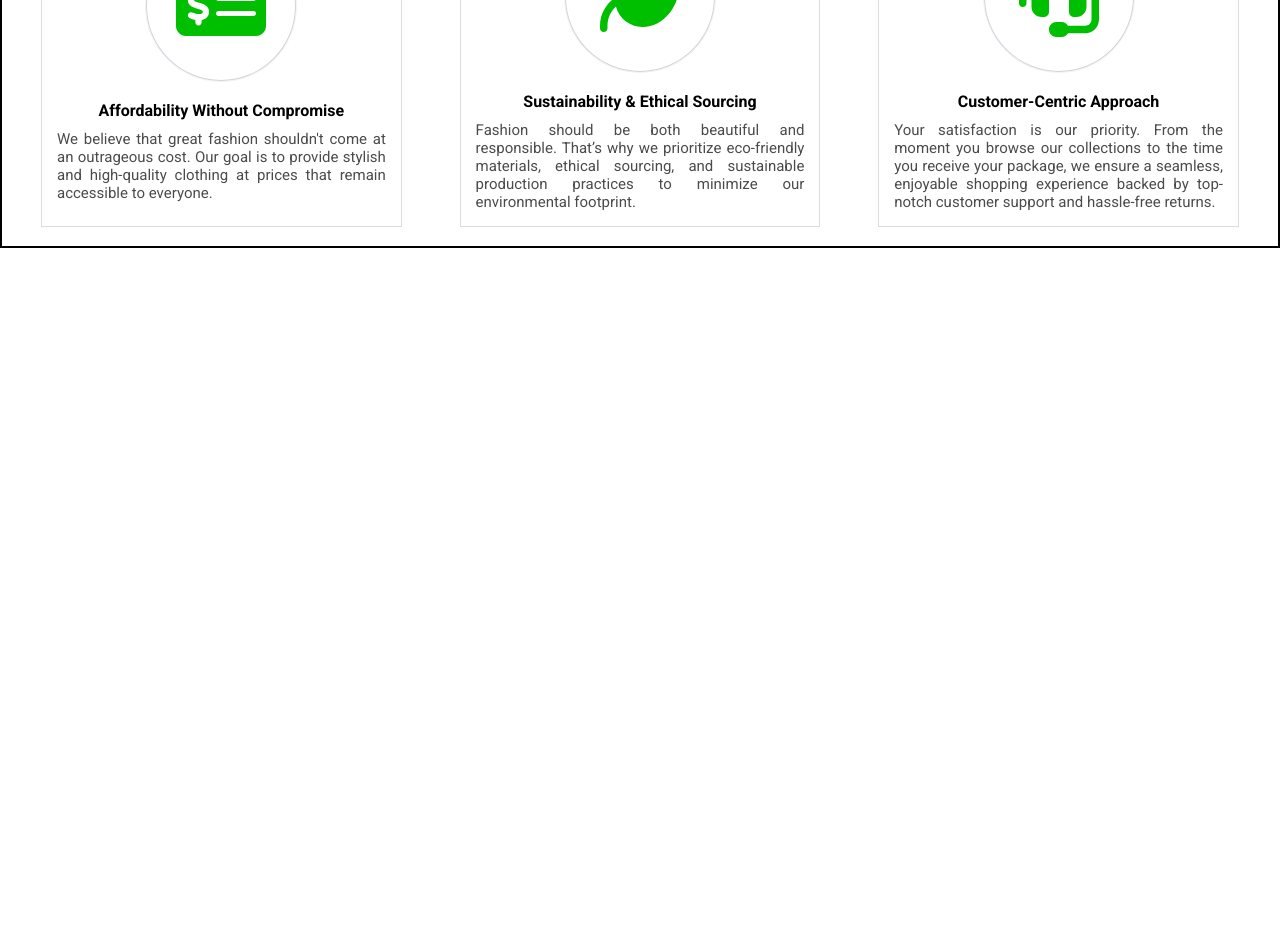
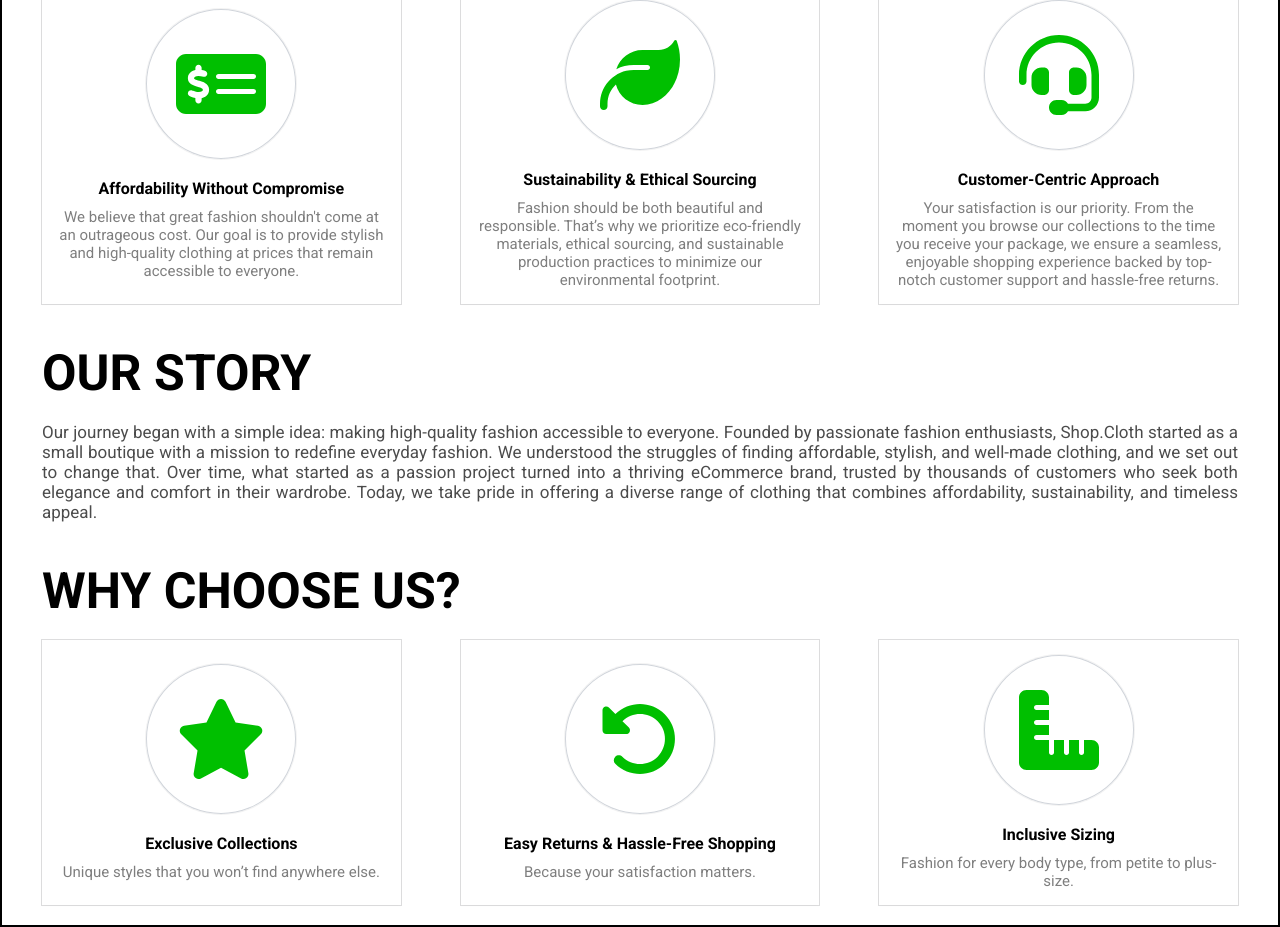
Before and after one commit to Blessen25/clothappcstm, a React (Create React App) app in the folder frontend/clothapp/: page /Aboutus in a window 1280 px wide. Shown: the part 680-1607 px from the top of the page. Before the commit the page ends 928 px from the top, so only its background shows below. Built offline with nearby package versions, Linux system fonts and the light colour scheme.

Commit message:
Commited Changes

```diff
--- a/frontend/clothapp/src/components/aboutcomp/aboutcomp.tsx
+++ b/frontend/clothapp/src/components/aboutcomp/aboutcomp.tsx
@@ -1,9 +1,10 @@
 import React from "react";
 import './aboutstyles.css';
 import { FlexCompwithimg, ReverseFlexCompwithimg } from "../flexcomp.tsx";
-import { AboutusthreecarddivProps } from "../../interface/interface.tsx";
+import { AboutusthreecarddivProps, AboutusthreefeaturesProps } from "../../interface/interface.tsx";
 import { faDollarSign, faHeadset, faLeaf, faM, faMoneyBill, faMoneyBill1Wave, faMoneyBillTransfer, faMoneyBillWave, faMoneyCheckDollar, faSearch } from "@fortawesome/free-solid-svg-icons";
 import { FontAwesomeIcon } from "@fortawesome/react-fontawesome";
+import { ourmissionandvaluesdata, whychooseusdata } from "../../data.tsx";
 
 export const AboutIntroComp = () =>{
 
@@ -11,21 +12,35 @@ export const AboutIntroComp = () =>{
 
         <>
             <div className="maindivcstmeverypage aboutusintodiv">
-                <h1 className="mainheadingcstm">About Us</h1>
+                <h1 className="mainheadingcstm">ABOUT US</h1>
                 <FlexCompwithimg img={"assets/Images/models_suit_men.jpg"} htext={"QUALITY MEETS STYLE"} ptext={"At Shop.Cloth, we believe that fashion is more than just clothing—it's a statement of individuality, confidence, and self-expression. Our carefully curated collections are designed to bring you the latest trends while maintaining an emphasis on quality and affordability. From timeless classics to bold modern styles, we ensure that every piece is crafted with premium fabrics and attention to detail, so you can look and feel your best—every day."} button={true} buttonlabel="View All"/>
-                <Aboutusthreefeatures />
+                <Aboutusthreefeatures title={"OUR MISSION AND VALUES"} features={ourmissionandvaluesdata}/>
+                <AboutusOurStory />
+                <WhychooseusComp />
             </div>
         </>
     )
 }
 
-export const Aboutusthreefeatures = () => {
+export const Aboutusthreefeatures:React.FC<AboutusthreefeaturesProps> = (Props) => {
     return(
-        <div className="aboutusthreefeaturesdiv">
-            <Aboutusthreecarddiv h2text="Affordability Without Compromise" ptext={"We believe that great fashion shouldn't come at an outrageous cost. Our goal is to provide stylish and high-quality clothing at prices that remain accessible to everyone."} icon={faMoneyCheckDollar}/>
-            <Aboutusthreecarddiv h2text="Sustainability & Ethical Sourcing" ptext={"Fashion should be both beautiful and responsible. That’s why we prioritize eco-friendly materials, ethical sourcing, and sustainable production practices to minimize our environmental footprint."} icon={faLeaf}/>
-            <Aboutusthreecarddiv h2text="Customer-Centric Approach" ptext={"Your satisfaction is our priority. From the moment you browse our collections to the time you receive your package, we ensure a seamless, enjoyable shopping experience backed by top-notch customer support and hassle-free returns."} icon={faHeadset}/>
+        <>
+        <div className="mainaboutusthreefeaturesdiv">
+            <div>
+                <h1 className="mainheadingcstm">{Props.title}</h1>
+            </div>
+            <div className="aboutusthreefeaturesdiv">
+                {Props.features.map((items, index) => (
+                    <Aboutusthreecarddiv
+                    key={index}
+                    h2text={items.h2text}
+                    ptext={items.ptext}
+                    icon={items.icon}
+                    />
+                ))}
+            </div>
         </div>
+        </>
     )
 }
 
@@ -43,3 +58,18 @@ export const Aboutusthreecarddiv:React.FC<AboutusthreecarddivProps> = (props) =>
     </div>
     )
 }
+
+export const AboutusOurStory = () =>{
+    return(
+        <div className="ourstorydiv">
+            <h1 className="mainheadingcstm">OUR STORY</h1>
+            <p className="mainparacstm">Our journey began with a simple idea: making high-quality fashion accessible to everyone. Founded by passionate fashion enthusiasts, Shop.Cloth started as a small boutique with a mission to redefine everyday fashion. We understood the struggles of finding affordable, stylish, and well-made clothing, and we set out to change that. Over time, what started as a passion project turned into a thriving eCommerce brand, trusted by thousands of customers who seek both elegance and comfort in their wardrobe. Today, we take pride in offering a diverse range of clothing that combines affordability, sustainability, and timeless appeal.</p>
+        </div>
+    )
+}
+
+export const WhychooseusComp = () =>{
+    return(
+            <Aboutusthreefeatures title={"WHY CHOOSE US?"} features={whychooseusdata}/>
+    )
+}
--- a/frontend/clothapp/src/components/aboutcomp/aboutstyles.css
+++ b/frontend/clothapp/src/components/aboutcomp/aboutstyles.css
@@ -7,11 +7,18 @@
 .aboutusthreefeaturesdiv{
 
     width: 100%;
-    margin-top: 40px;
     display: flex;
     justify-content: space-between;
     align-items: stretch;
     gap: 20px;
+}
+
+.mainaboutusthreefeaturesdiv{
+
+    display: flex;
+    flex-direction: column;
+    gap: 20px;
+    margin-top: 40px;
 }
 .aboutusthreecard{
 
@@ -48,14 +55,29 @@
 }
 
 .aboutusthreetextdiv p{
-    opacity: .7;
+    opacity: .5;
     font-size: 15px;
-    text-align: justify;
+    text-align: center;
 }
 
 .aboutusthreeicon{
     font-size: 80px;
     color: #00bf00;
+}
+
+.ourstorydiv{
+    width: 100%;
+    margin-top: 40px;
+    display: flex;
+    flex-direction: column;
+    gap: 20px;
+}
+
+.whychooseuscompdiv{
+
+    border: 2px solid black;
+    width: 100%;
+    margin-top: 40px;
 }
 
 @media screen and (max-width: 1099px) {
@@ -134,4 +156,19 @@
         font-size: 12px;
     }
 
+    .ourstorydiv{
+
+        margin-top: 15px;
+    }
+    .whychooseuscompdiv{
+
+        margin-top: 15px;
+    }
+
+    .mainaboutusthreefeaturesdiv{
+        margin-top: 15px;
+        gap: 15px;
+    }
+
+
 }
--- a/frontend/clothapp/src/data.tsx
+++ b/frontend/clothapp/src/data.tsx
@@ -1,4 +1,5 @@
-import { ClothdetailsCardProps } from "./interface/interface";
+import { faHeadset, faLeaf, faMoneyCheckDollar, faRulerCombined, faStar, faUndoAlt } from "@fortawesome/free-solid-svg-icons";
+import { AboutusthreecarddivProps, ClothdetailsCardProps } from "./interface/interface";
 
 export const newArrivalsData: ClothdetailsCardProps[] = [
       { imglink: "assets/Images/Tshirttapedetails.png", clothname: "T-shirt with Tape Details", star: 3.5, price: 120 },
@@ -25,3 +26,20 @@ export const comments = [
   { id: 7, name: "Michael R", text: "Everything fit perfectly! Really happy with my purchase." },
   { id: 8, name: "Jessica K", text: "Fast shipping and great customer support!" }
 ];
+
+export const ourmissionandvaluesdata: AboutusthreecarddivProps[] = [
+
+  { h2text:"Affordability Without Compromise" , ptext : "We believe that great fashion shouldn't come at an outrageous cost. Our goal is to provide stylish and high-quality clothing at prices that remain accessible to everyone." , icon: faMoneyCheckDollar },
+  { h2text:"Sustainability & Ethical Sourcing" , ptext : "Fashion should be both beautiful and responsible. That’s why we prioritize eco-friendly materials, ethical sourcing, and sustainable production practices to minimize our environmental footprint." , icon: faLeaf },
+  { h2text:"Customer-Centric Approach" , ptext : "Your satisfaction is our priority. From the moment you browse our collections to the time you receive your package, we ensure a seamless, enjoyable shopping experience backed by top-notch customer support and hassle-free returns." , icon: faHeadset }
+
+];
+
+
+export const whychooseusdata: AboutusthreecarddivProps[] = [
+
+  { h2text:"Exclusive Collections" , ptext : "Unique styles that you won’t find anywhere else." , icon: faStar },
+  { h2text:"Easy Returns & Hassle-Free Shopping" , ptext : "Because your satisfaction matters." , icon: faUndoAlt },
+  { h2text:" Inclusive Sizing" , ptext : "Fashion for every body type, from petite to plus-size." , icon: faRulerCombined }
+
+];
--- a/frontend/clothapp/src/interface/interface.tsx
+++ b/frontend/clothapp/src/interface/interface.tsx
@@ -64,3 +64,9 @@ export interface AboutusthreecarddivProps {
     ptext : string;
     icon: IconDefinition;
 }
+
+export interface AboutusthreefeaturesProps{
+
+    title : string;
+    features : AboutusthreecarddivProps[];
+}
```
